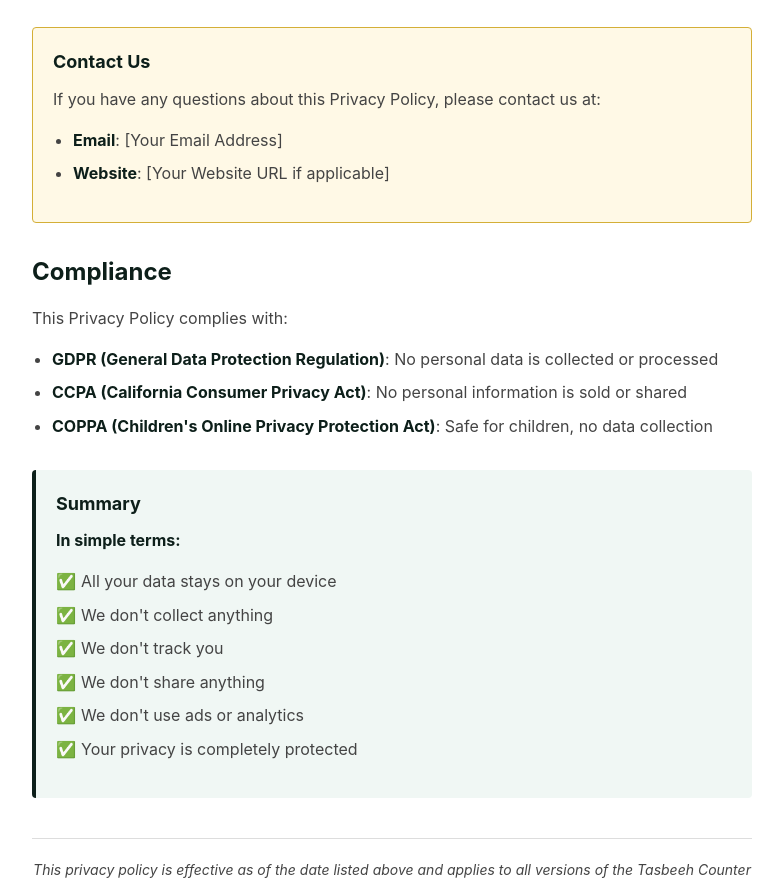
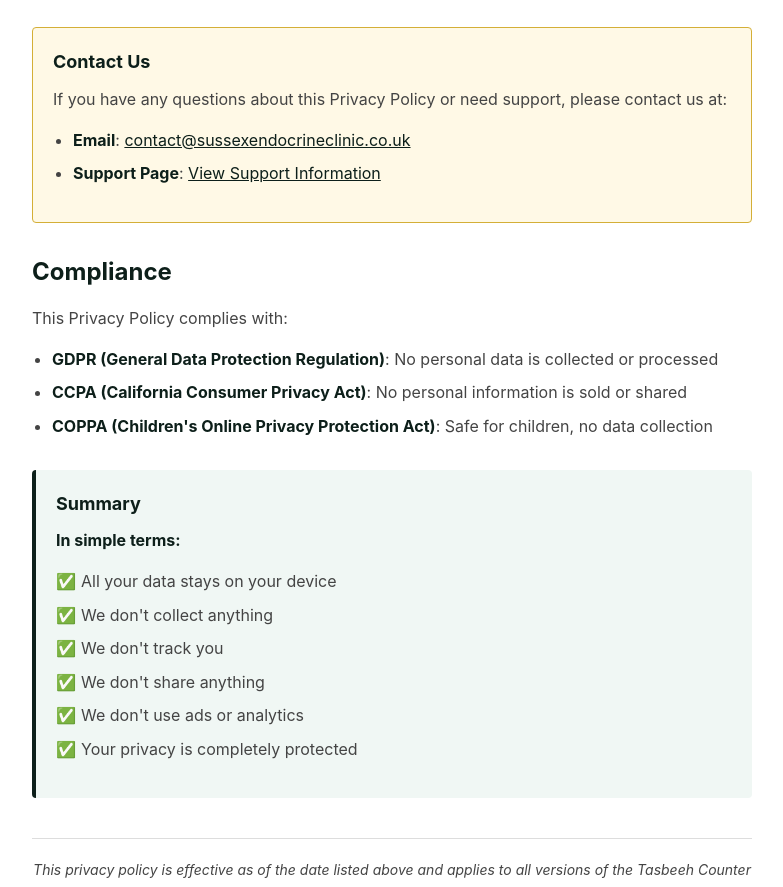
Before and after one commit to fahadwali1/tasbeeh-counter-privacy, a plain HTML site: page index.html in a window 1280 px wide. Shown: the part 2500-3387 px from the top of the page, without its empty margins (248-1031 px from the left). Drawn offline with Linux system fonts and the light colour scheme.

Commit message:
Update contact information and support links

```diff
--- a/index.html
+++ b/index.html
@@ -189,10 +189,10 @@
 
         <div class="contact">
             <h3>Contact Us</h3>
-            <p>If you have any questions about this Privacy Policy, please contact us at:</p>
+            <p>If you have any questions about this Privacy Policy or need support, please contact us at:</p>
             <ul>
-                <li><strong>Email</strong>: [Your Email Address]</li>
-                <li><strong>Website</strong>: [Your Website URL if applicable]</li>
+                <li><strong>Email</strong>: <a href="mailto:contact@sussexendocrineclinic.co.uk" style="color: #0D1F1A;">contact@sussexendocrineclinic.co.uk</a></li>
+                <li><strong>Support Page</strong>: <a href="support.html" style="color: #0D1F1A;">View Support Information</a></li>
             </ul>
         </div>
 
@@ -221,5 +221,3 @@
             <p><em>This privacy policy is effective as of the date listed above and applies to all versions of the Tasbeeh Counter app.</em></p>
         </div>
     </div>
-</body>
-</html>
```
